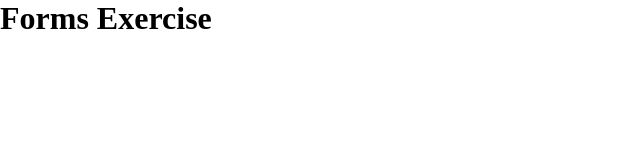
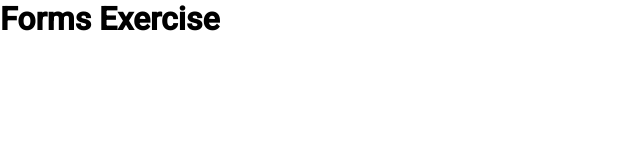
Before and after one commit to sbgivan/html-forms-exercise, a website: page index.html in a window 1280 px wide. Shown: the whole page, without its empty margins (0-640 px from the left). Drawn offline with Linux system fonts and the light colour scheme.

Commit message:
Added readme & supporting files

```diff
--- a/index.html
+++ b/index.html
@@ -1,6 +1,8 @@
 <html>
   <head>
     <title>Forms Exercise</title>
+
+    <link href="https://fonts.googleapis.com/css?family=Roboto:300,400,500" rel="stylesheet">
     <link rel="stylesheet" href="styles/app.css">
   </head>
   <body>
--- a/styles/app.scss
+++ b/styles/app.scss
@@ -1,4 +1,5 @@
 html, body {
   margin: 0;
   padding: 0;
+  font-family: 'Roboto', sans-serif;
 }
```
Also changed, not shown: README.md (added), styles/app.css, 1 other file.
